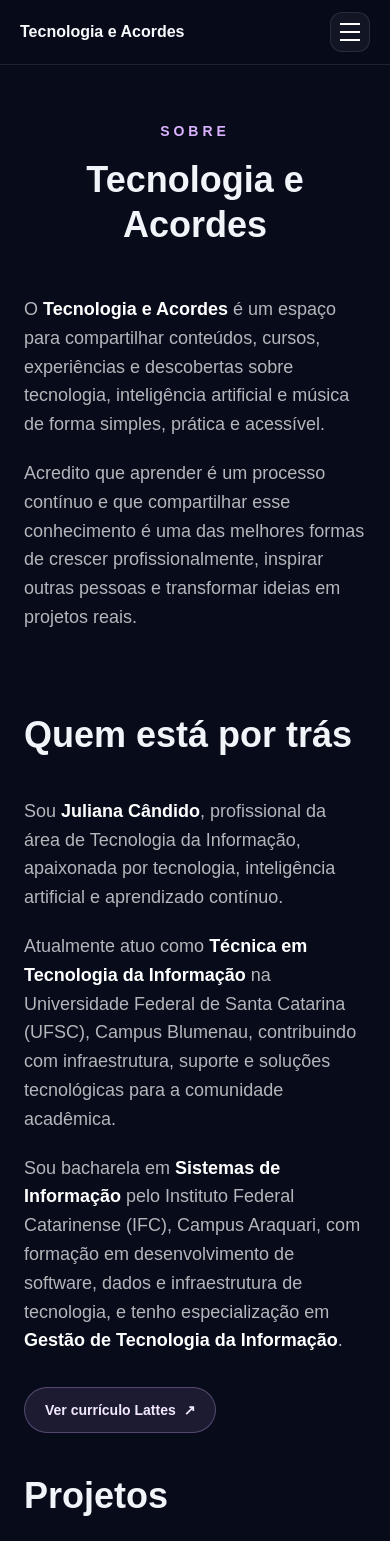
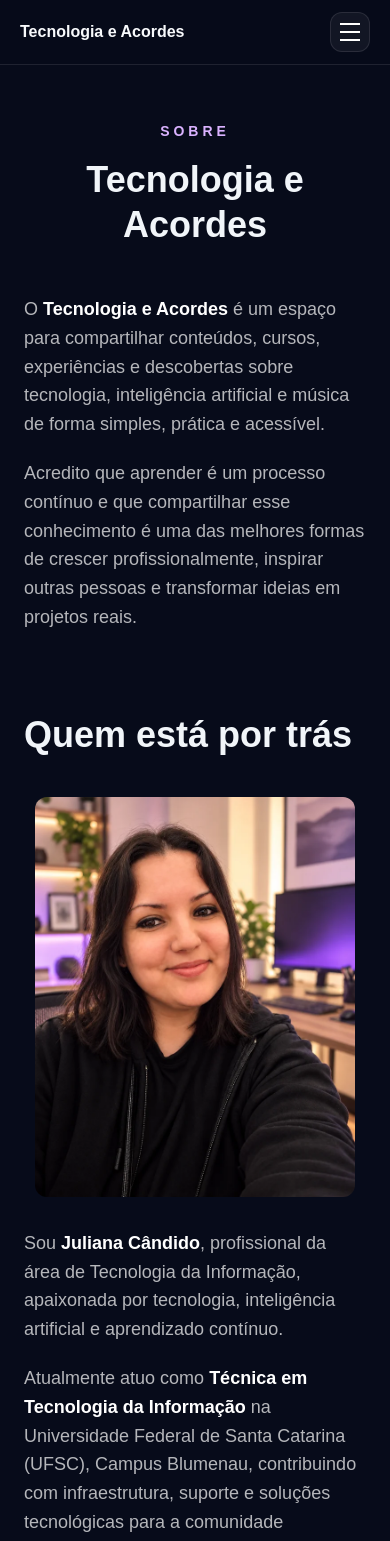
Before and after one commit to j-candido/tecnologia-e-acordes, a Next.js app: page /sobre in a window 390 px wide. Shown: the top 1541 px of the page. Built offline with nearby package versions, Linux system fonts and the light colour scheme.

Commit message:
Adiciona foto e layout responsivo à página Sobre

```diff
--- a/components/About.tsx
+++ b/components/About.tsx
@@ -1,3 +1,5 @@
+import Image from "next/image";
+
 export default function About() {
     return (
       <section
@@ -29,7 +31,16 @@
           <h2 className="mt-20 text-4xl font-bold leading-tight text-slate-100 sm:text-5xl">
             Quem está por trás
           </h2>
-          <div lang="pt-BR" className="mt-10 space-y-5 text-left text-lg leading-[1.6] text-white/70 [text-align-last:left] sm:hyphens-auto sm:text-justify">
+          <div className="mt-10 grid items-center gap-8 md:grid-cols-[minmax(0,0.85fr)_minmax(0,2fr)] md:gap-10">
+            <Image
+              src="/images/juliana-candido.webp"
+              alt="Juliana Cândido"
+              width={720}
+              height={900}
+              sizes="(min-width: 1152px) 322px, (min-width: 768px) 30vw, (min-width: 368px) 320px, calc(100vw - 48px)"
+              className="mx-auto h-auto w-full max-w-80 rounded-xl"
+            />
+            <div lang="pt-BR" className="min-w-0 space-y-5 text-left text-lg leading-[1.6] text-white/70 [text-align-last:left] sm:hyphens-auto sm:text-justify">
 
               <p>
                 Sou <strong className="text-white">Juliana Cândido</strong>,
@@ -57,6 +68,7 @@
 
 
             </div>
+          </div>
           <a
             href="https://lattes.cnpq.br/3686286770123469"
             target="_blank"
```
Also changed, not shown: public/images/juliana-candido.webp (added). Lines whose indentation alone changed are shown as unchanged.
